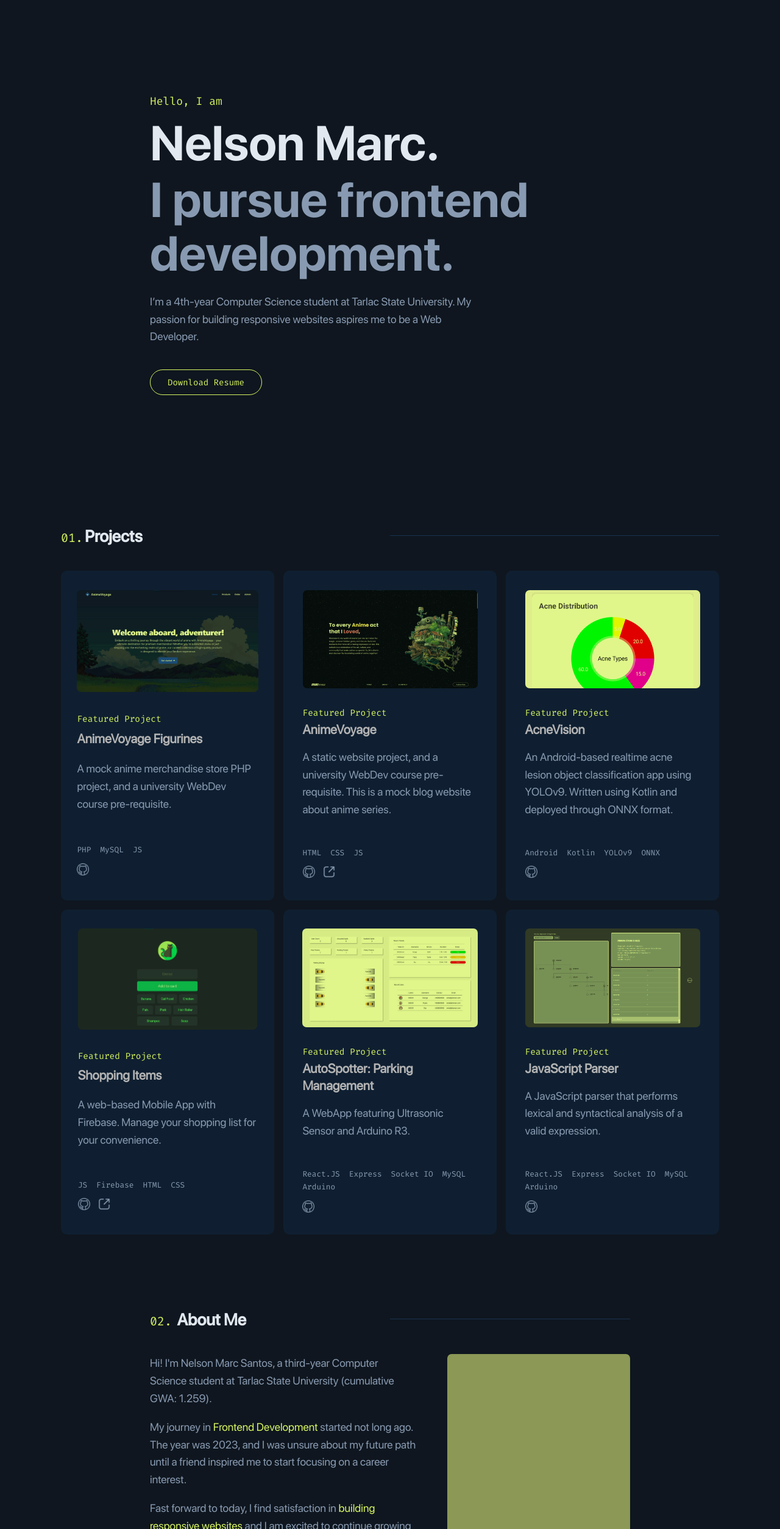
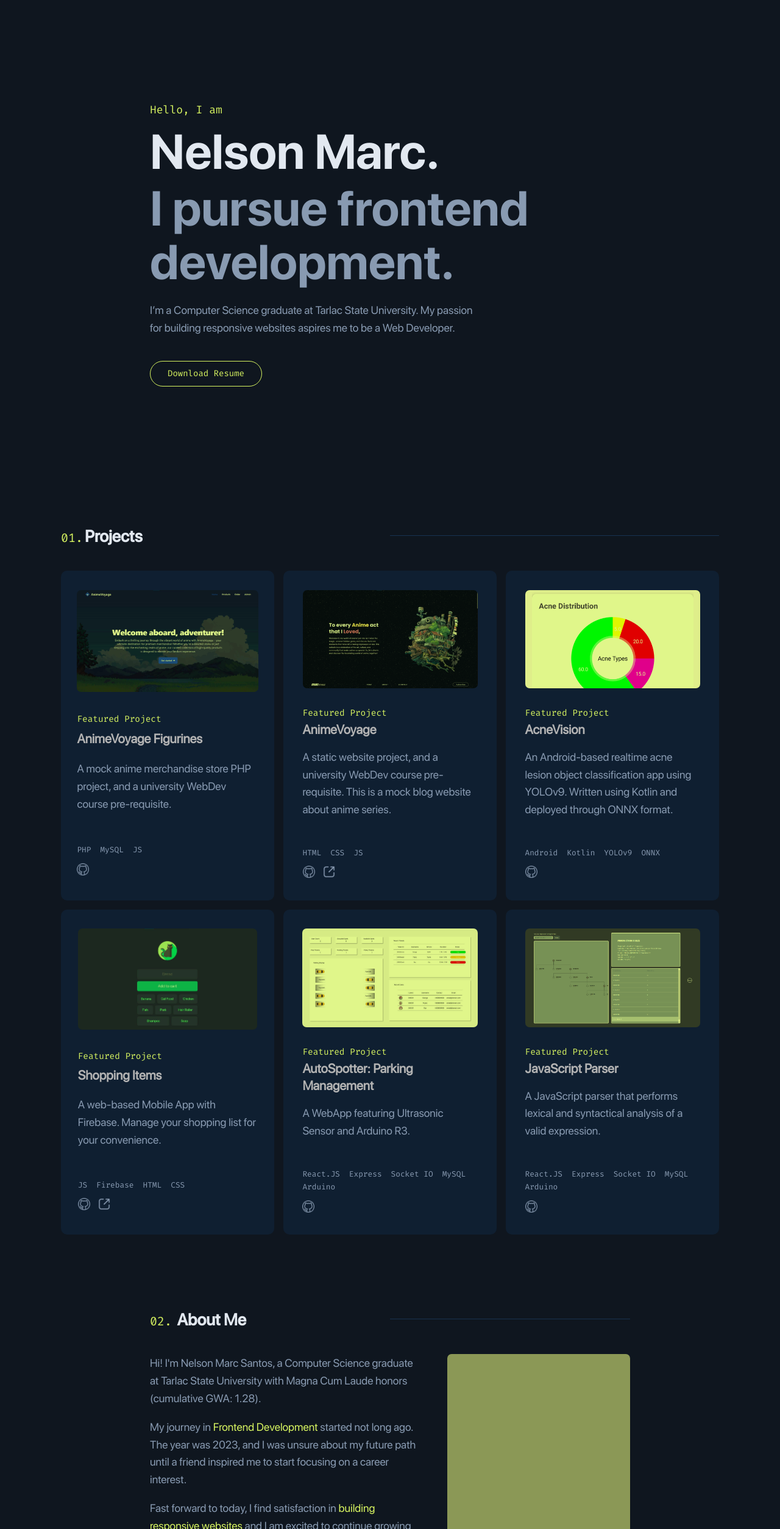
Before and after one commit to santos1n/portfolio, a plain HTML site: page index.html in a window 1280 px wide. Shown: the top 2508 px of the page at 61% size. Drawn offline with Linux system fonts and the light colour scheme; grey boxes are pictures that could not be loaded.

Commit message:
tweak credentials

```diff
--- a/index.html
+++ b/index.html
@@ -24,9 +24,9 @@
             <h2 class="hero-heading">I pursue frontend development.</h2>
 
             <p class="hero-text">
-              I’m a 4th-year Computer Science student at Tarlac State
-              University. My passion for building responsive websites aspires me
-              to be a Web Developer.
+              I’m a Computer Science graduate at Tarlac State University. My
+              passion for building responsive websites aspires me to be a Web
+              Developer.
             </p>
             <button>
               <a download href="/resume_v3-1.pdf" locale="{false}"
@@ -229,8 +229,9 @@
               <div>
                 <div class="about-text-container">
                   <p class="about-text">
-                    Hi! I'm Nelson Marc Santos, a third-year Computer Science
-                    student at Tarlac State University (cumulative GWA: 1.259).
+                    Hi! I'm Nelson Marc Santos, a Computer Science graduate at
+                    Tarlac State University with Magna Cum Laude honors
+                    (cumulative GWA: 1.28).
                   </p>
 
                   <p class="about-text">
```
